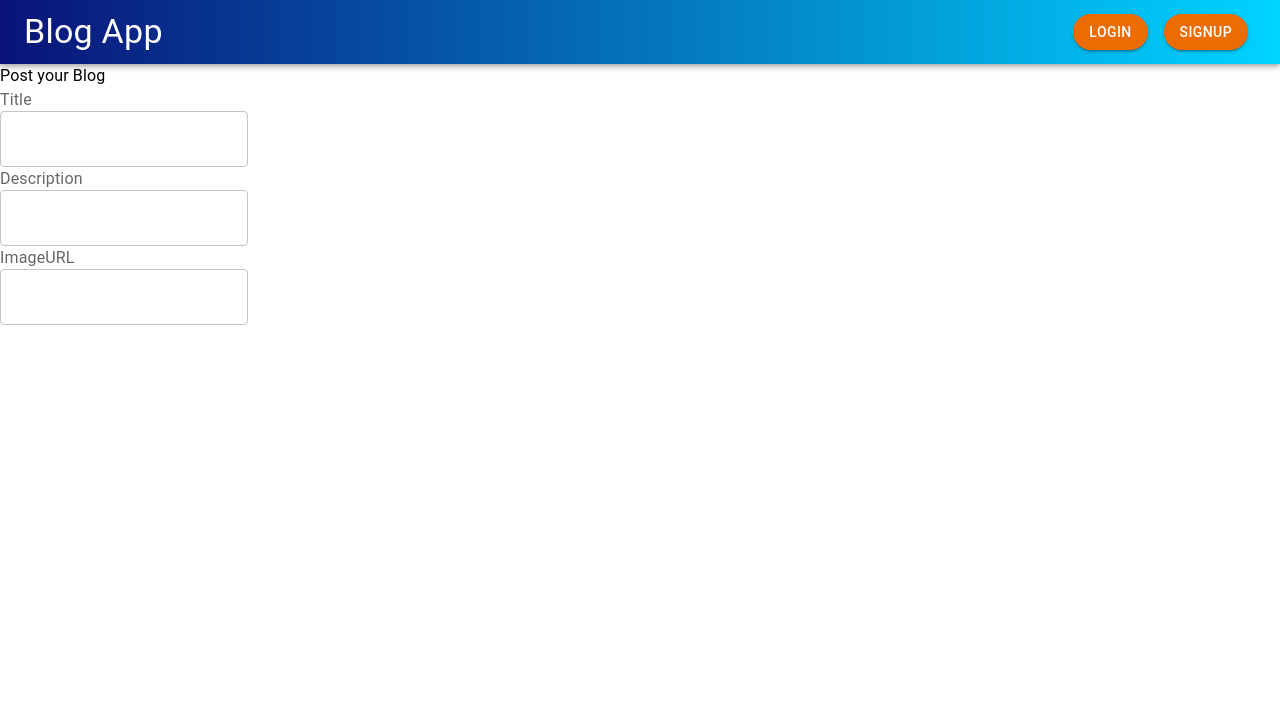
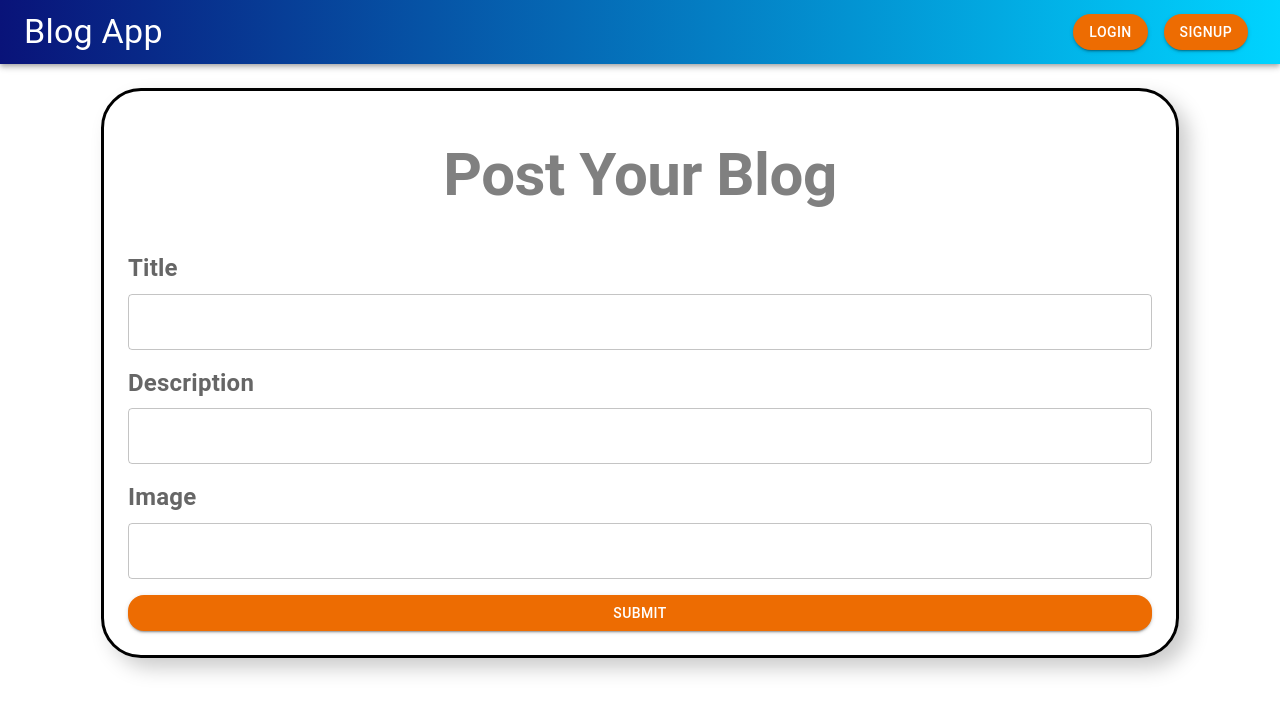
Before and after one commit to madhumithavenu/blog_react_frontend, a React (Create React App) app: page /blogs/add in a window 1280 px wide. Shown: the top 714 px of the page. Built offline with nearby package versions, Linux system fonts and the light colour scheme.

Commit message:
adding new blog

```diff
--- a/src/components/AddBlog.jsx
+++ b/src/components/AddBlog.jsx
@@ -1,18 +1,66 @@
-import { Box, InputLabel, TextField, Typography } from '@mui/material'
-import React from 'react'
+import React, { useState } from 'react';
+import { Box, Button, Typography, InputLabel, TextField } from '@mui/material';
+import axios from 'axios';
+
+const labelStyle = { mb: 1, mt: 2, fontSize: '24px', fontWeight: 'bold' }
 
 function AddBlog() {
+  const [inputs, setInputs] = useState({
+    title: "", description: "", imageURL: ""
+  })
+
+  function handleChange(e) {
+    setInputs((prevState) => ({
+      ...prevState,
+      [e.target.name]: e.target.value
+    })
+    );
+  }
+
+  async function sendRequest() {
+    const res = await axios.post(`http://localhost:5000/api/blog/add`, {
+      title: inputs.title,
+      description: inputs.description,
+      image: inputs.imageURL,
+      user: localStorage.getItem("userID")
+    }).catch(err => console.log(err))
+    const data = await res.data;
+    return data;
+  }
+
+  function handleSubmit(e) {
+    e.preventDefault();
+    console.log(inputs);
+    sendRequest().then(data => console.log(data))
+  }
+
   return (
     <div>
-      <form>
-        <Box>
-          <Typography>Post your Blog</Typography>
-          <InputLabel>Title</InputLabel>
-          <TextField/>
-          <InputLabel>Description</InputLabel>
-          <TextField/>
-          <InputLabel>ImageURL</InputLabel>
-          <TextField/>
+      <form onSubmit={handleSubmit}>
+        <Box
+          border={3}
+          borderColor='linear-gradient(90deg, rgba(2,0,36,1) 0%, rgba(9,19,121,1) 0%, rgba(0,212,255,1) 100%)'
+          borderRadius={10}
+          boxShadow="10px 10px 20px #ccc"
+          padding={3}
+          margin={"auto"}
+          marginTop={3}
+          display='flex'
+          flexDirection={'column'}
+          width={"80%"}
+        >
+          <Typography fontWeight={'bold'}
+            padding={3}
+            color="grey"
+            variant='h2'
+            textAlign='center'>Post Your Blog</Typography>
+          <InputLabel sx={labelStyle}>Title</InputLabel>
+          <TextField name='title' onChange={handleChange} value={inputs.title} margin='auto' variant='outlined' />
+          <InputLabel sx={labelStyle}>Description</InputLabel>
+          <TextField name='description' onChange={handleChange} value={inputs.description} margin='auto' variant='outlined' />
+          <InputLabel sx={labelStyle}>Image</InputLabel>
+          <TextField name='imageURL' onChange={handleChange} value={inputs.imageURL} margin='auto' variant='outlined' />
+          <Button type="submit" sx={{ mt: 2, borderRadius: 4 }} variant='contained' color='warning'>Submit</Button>
         </Box>
       </form>
     </div>
--- a/src/components/Blog.jsx
+++ b/src/components/Blog.jsx
@@ -1,25 +1,51 @@
-import { Avatar, Card, CardContent, CardHeader, CardMedia, Typography } from '@mui/material'
 import React from 'react';
+import Card from '@mui/material/Card';
+import CardHeader from '@mui/material/CardHeader';
+import CardMedia from '@mui/material/CardMedia';
+import CardContent from '@mui/material/CardContent';
+import Avatar from '@mui/material/Avatar';
+import IconButton, { IconButtonProps } from '@mui/material/IconButton';
+import Typography from '@mui/material/Typography';
+import { red } from '@mui/material/colors';
+import MoreVertIcon from '@mui/icons-material/MoreVert';
+import Box from '@mui/material/Box';
+import EditIcon from '@mui/icons-material/Edit';
+import DeleteForeverIcon from '@mui/icons-material/DeleteForever';
+import { useNavigate } from 'react-router-dom';
 
 function Blog(props) {
+  console.log(props.title, props.isUser);
+  const navigate = useNavigate();
+
+  function handleEdit(e) {
+    navigate(`/myBlogs/${props.id}`)
+  }
   return (
+    <Card sx={{
+      width: '40%', margin: 'auto', mt: 2, padding: 2, boxShadow: "5px 5px 10px #ccc",
+      ":hover": {
+        boxShadow: "10px 10px 20px #ccc"
+      }
+    }}>
 
-    <Card sx={{
-      width: "40%",
-      margin: 'auto',
-      mt: 2,
-      paddind: 2,
-      boxShadow: "5px 5px 10px #ccc",
-      ":hover": { boxShadow: "10px 10px 20px #ccc" }
-    }}>
+      {props.isUser && (
+        <Box display='flex'>
+          <IconButton onClick={handleEdit} sx={{ marginLeft: 'auto' }}><EditIcon /></IconButton>
+          <IconButton onClick={handleEdit}><DeleteForeverIcon /></IconButton>
+        </Box>
+      )}
       <CardHeader
         avatar={
-          <Avatar sx={{ bgcolor: 'red' }} aria-label="recipe">
-            {props.userName}
+          <Avatar sx={{ bgcolor: red[500] }} aria-label="recipe">
+            {props.user ? props.user.charAt(0) : ""}
           </Avatar>
         }
+        action={
+          <IconButton aria-label="settings">
+            <MoreVertIcon />
+          </IconButton>
+        }
         title={props.title}
-        subheader="September 14, 2016"
       />
       <CardMedia
         component="img"
@@ -29,11 +55,10 @@ function Blog(props) {
       />
       <CardContent>
         <Typography variant="body2" color="text.secondary">
-          {props.description}
+          <b>{props.user}</b>{":"}{props.description}
         </Typography>
       </CardContent>
     </Card>
-
   )
 }
 
--- a/src/components/Blogs.jsx
+++ b/src/components/Blogs.jsx
@@ -1,31 +1,35 @@
-import axios from 'axios'
-import React, { useEffect, useState } from 'react'
-import Blog from './Blog';
+import React, { useEffect } from 'react'
+import axios from 'axios';
+import { useState } from 'react';
+import Blog from './Blog.jsx';
 
 function Blogs() {
   const [blogs, setBlogs] = useState([]);
+
   async function sendRequest() {
-    const res = await axios.get("http://localhost:5000/api/blog")
-      .catch(err => console.log(err));
+    const res = await axios
+      .get(`http://localhost:5000/api/blog`)
+      .catch(err => console.log(err))
     const data = await res.data;
     return data;
-  };
+  }
   useEffect(() => {
-    sendRequest().then((data) => setBlogs(data.blogs));
+    sendRequest()
+      .then(data => setBlogs(data.blogs));
   }, []);
+  console.log(blogs);
+
   return (
     <div>
-      {(blogs.length !== 0) &&
-        blogs.map((blog, index) => (
-          <Blog
-            userName={blog.user.name}
-            description={blog.description}
-            imageURL={blog.image}
-            title={blog.title} />
-        ))
-
-      }
-
+      {(blogs.length != 0) && blogs.map((blog, index) =>
+        <Blog
+          id={blog._id}
+          isUser={localStorage.getItem("userID") === blog.user._id}
+          user={blog.user.name}
+          description={blog.description}
+          imageURL={blog.image}
+          title={blog.title} />
+      )}
     </div>
   )
 }
--- a/src/components/UserBlogs.jsx
+++ b/src/components/UserBlogs.jsx
@@ -5,7 +5,7 @@ import { useState } from 'react';
 import Blog from './Blog';
 
 function UserBlog() {
-  const [blogs, setBlogs] = useState([]);
+  const [user, setUser] = useState();
   const id = localStorage.getItem("userID");
 
   async function sendRequest() {
@@ -15,21 +15,21 @@ function UserBlog() {
     return data;
   }
 
-
   useEffect(() => {
     sendRequest()
-      .then((data) => setBlogs(data.user.blogs))
+      .then((data) => setUser(data.user))
   }, [])
-
 
   return (
     <>
-      {(blogs.length !== 0) && blogs.map((blog, index)=>(
-        <Blog
-        user={blog.user.name}
-        description={blog.description}
-        imageURL={blog.image}
-        title={blog.title} />
+      {" "}
+      {user && user.blogs && user.blogs.map((blog, index) => (
+        <Blog key={index}
+          isUser={true}
+          user={user.name}
+          description={blog.description}
+          imageURL={blog.image}
+          title={blog.title} />
       ))}
     </>
   )
```
